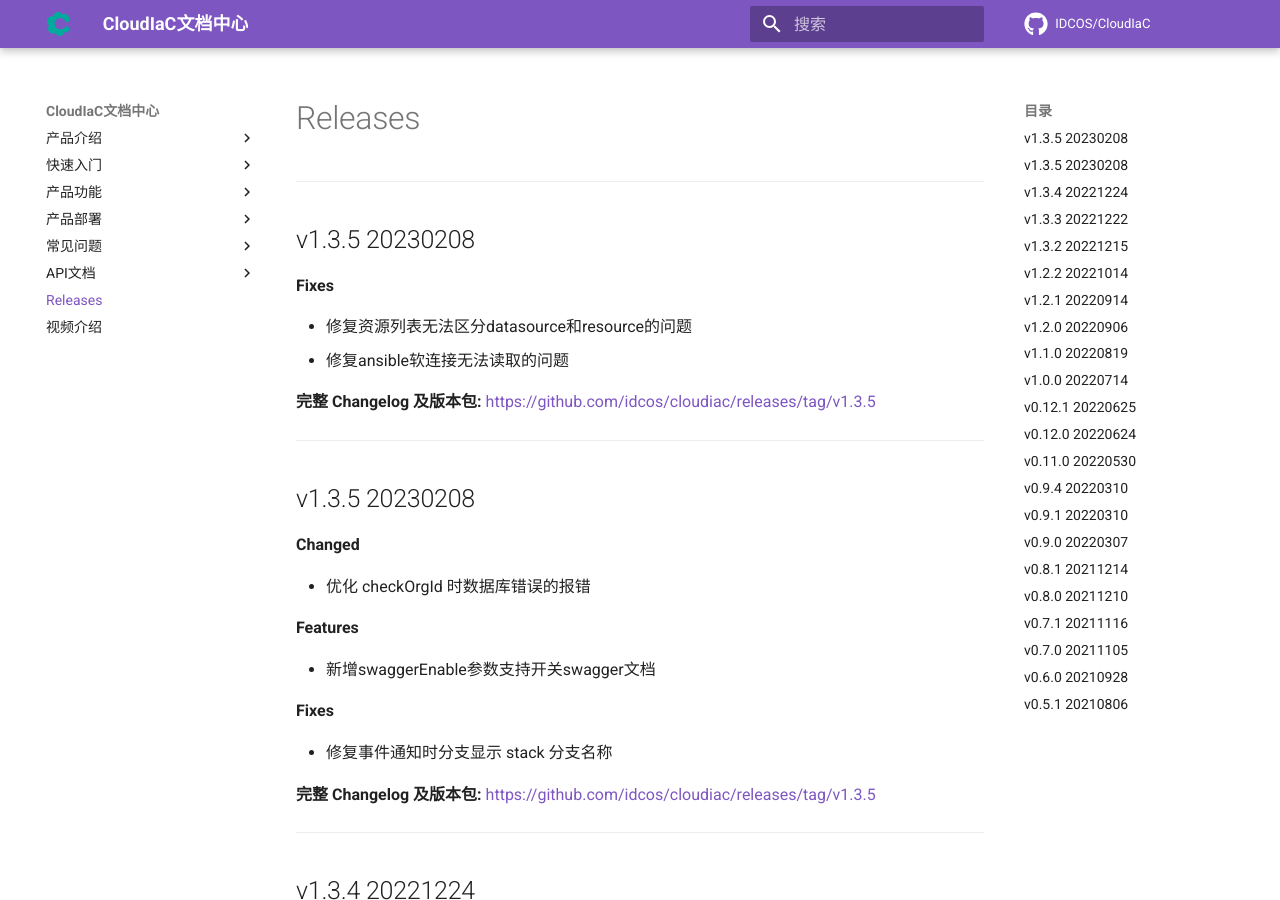
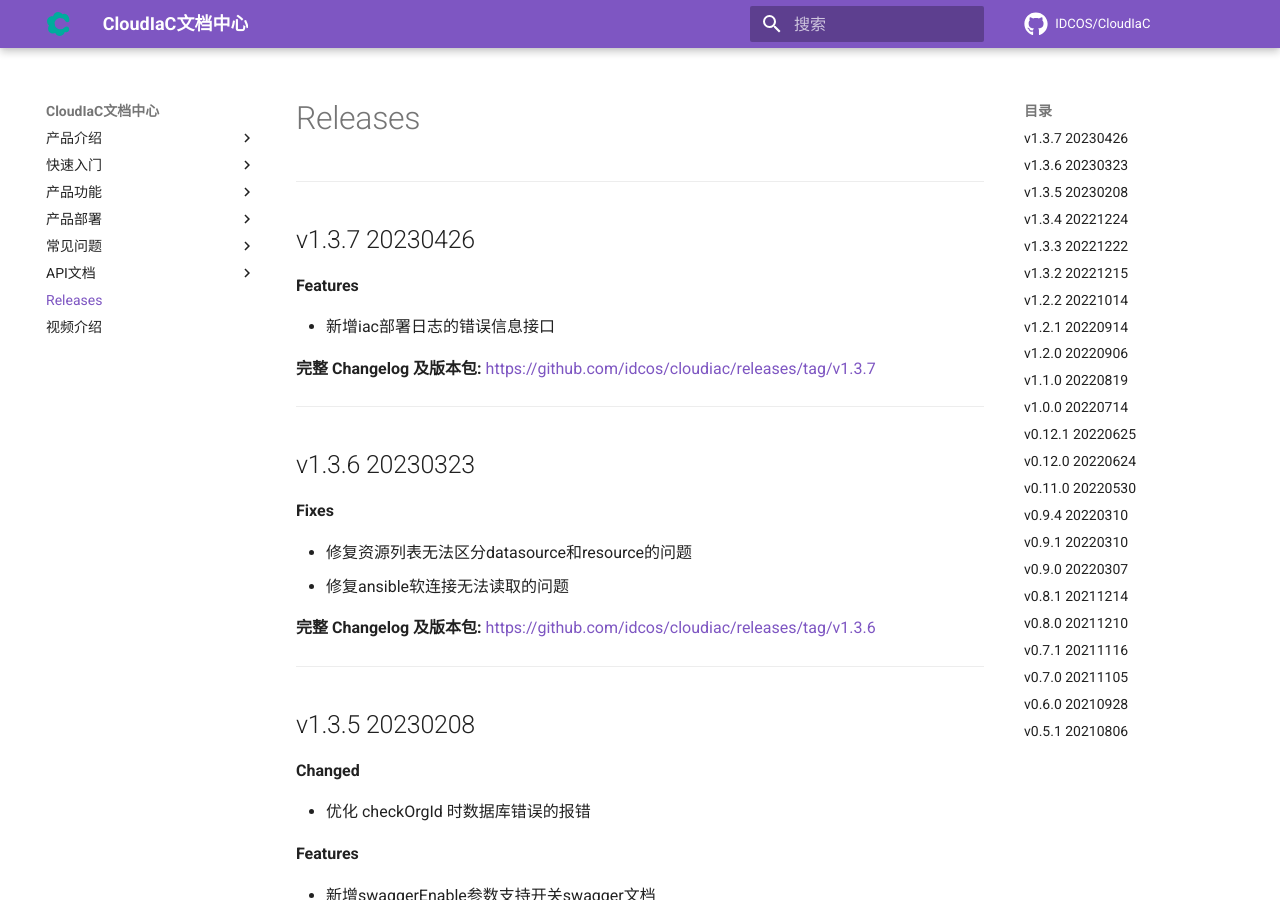
Before and after one commit to idcos/cloudiac, an MkDocs documentation site: the page built from docs/mkdocs/releases.md, in a window 1280 px wide and 900 px high. Built offline with MkDocs 1.6.1 and Material for MkDocs 9.7.7, drawn with Linux system fonts in a browser that asks for light colours; comment, search, counter and statistics services are not loaded; the version menu is left out.

Commit message:
Release v1.3.7

```diff
--- a/docs/mkdocs/releases.md
+++ b/docs/mkdocs/releases.md
@@ -1,7 +1,18 @@
 # Releases
 
 ------
-## v1.3.5 20230208
+## v1.3.7 20230426
+**Features**
+
+- 新增iac部署日志的错误信息接口
+
+
+
+**完整 Changelog 及版本包:** [https://github.com/idcos/cloudiac/releases/tag/v1.3.7](https://github.com/idcos/cloudiac/releases/tag/v1.3.7)
+
+
+------
+## v1.3.6 20230323
 **Fixes**
 
 - 修复资源列表无法区分datasource和resource的问题
@@ -9,7 +20,7 @@
 
 
 
-**完整 Changelog 及版本包:** [https://github.com/idcos/cloudiac/releases/tag/v1.3.5](https://github.com/idcos/cloudiac/releases/tag/v1.3.5)
+**完整 Changelog 及版本包:** [https://github.com/idcos/cloudiac/releases/tag/v1.3.6](https://github.com/idcos/cloudiac/releases/tag/v1.3.6)
 
 
 ------
```
Also changed, not shown: CHANGELOG.md (+4 -0 lines), changelog.json (+9 -0 lines), docs/mkdocs/product-deploy/container.md (+2 -2 lines), docs/mkdocs/product-deploy/host.md (+1 -1 lines), 1 other file.
